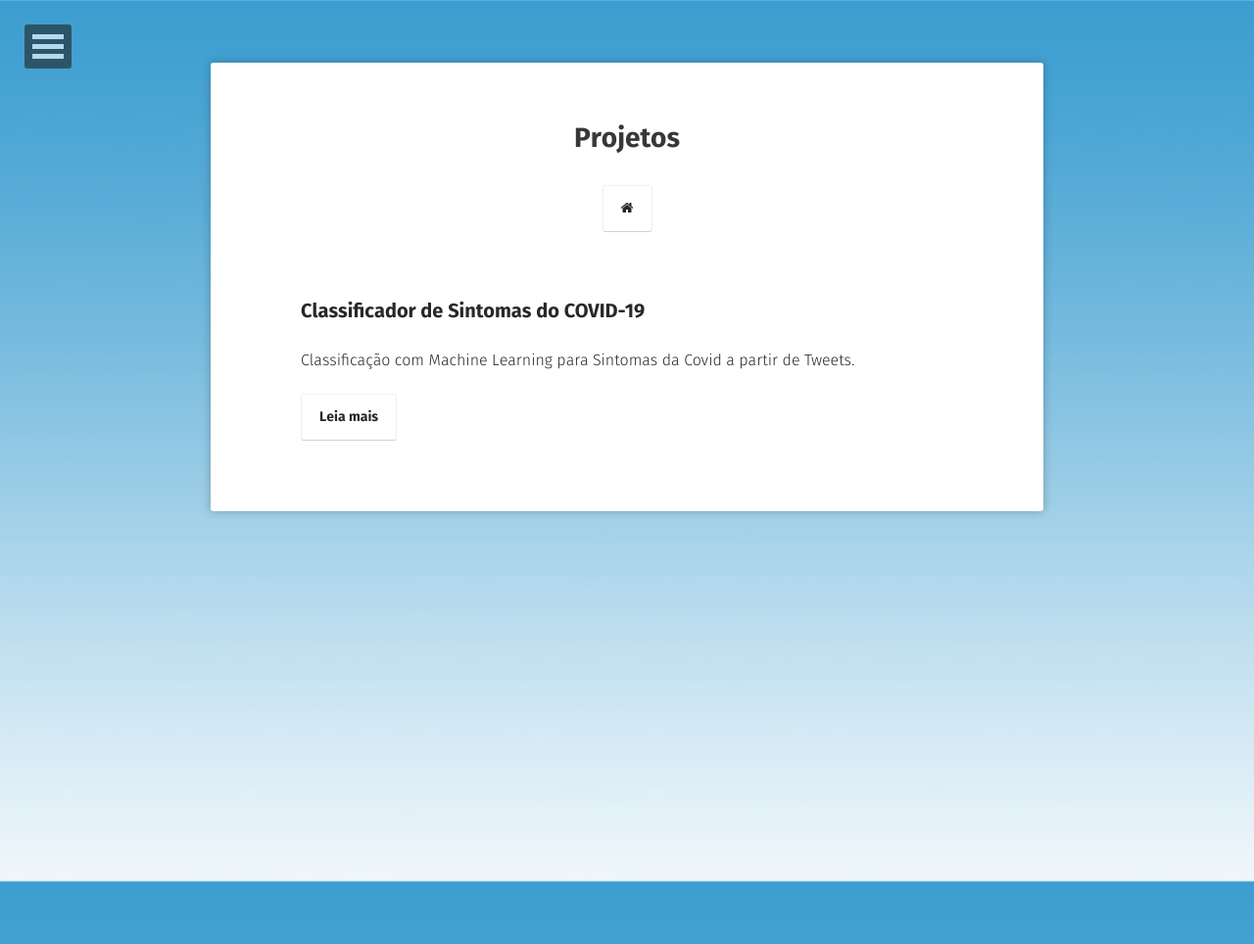
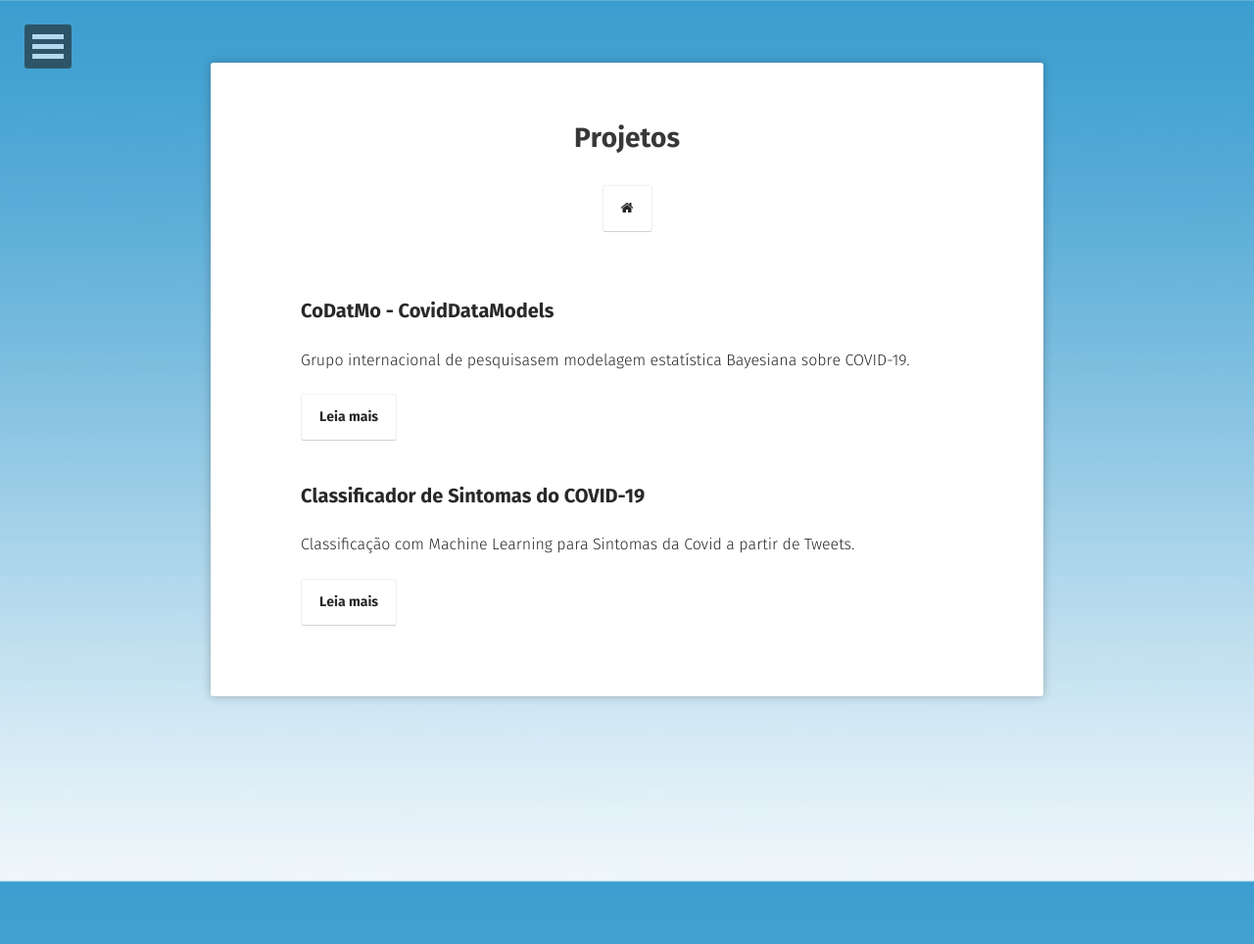
Before and after one commit to LabCidades/LabCidades.github.io, a Jekyll site: the page built from projects/index.md, in a window 1280 px wide. Shown: the whole page at 98% size. Built offline with Jekyll 4.4.1, drawn with Linux system fonts in a browser that asks for light colours; some web fonts are replaced; part of the change alters nothing that is shown.

Commit message:
post codatmo

```diff
--- a/_config.yml
+++ b/_config.yml
@@ -8,7 +8,8 @@ logo:               'assets/img/logo1_labcidades.png'
 background:         'assets/img/blue_white_bckgrnd.jpg'
 tiled_bg:           false   # Set this true if you want to tile your background image, otherwise it will be covered
 locale:             pt_BR
-url:                https://labcidades.github.io #http://127.0.0.1:4000
+#url:               http://127.0.0.1:4000
+url:                https://labcidades.github.io
 
 # Jekyll
 permalink:          /:title/
--- /dev/null
+++ b/_posts/2021-09-15-codatmo.md
@@ -0,0 +1,36 @@
+---
+layout: post
+title:  "CoDatMo - CovidDataModels"
+date:   2021-09-15
+excerpt: "Grupo internacional de pesquisasem modelagem estatística Bayesiana sobre COVID-19."
+project: true
+tag:
+- Covid
+- Bayes
+- Machine Learning
+comments: true
+---
+
+# Co-DatMo
+
+Grupo internacional de pesquisasem modelagem estatística Bayesiana sobre COVID-19,**CovidDataModels** (CoDatMo), liderado pela **Columbia University** e custeado pela **National Science Foundation** (NSF) RAPID grant 2055251 em parceria com a **University of Liverpool** e **Universidade Nove de Julho** (UNINOVE)
+
+
+## Gestão do projeto
+
+O projeto possui parceria internacional da **UNINOVE** com **Columbia University** e **University of Liverpool** pelo consórcio **CoDatMo**. Cada instituição é independente para realizar suas próprias pesquisas e inovações tecnológicas, porém na prática o CoDatMo é um consórcio colaborativo e transparente.
+O consórcio CoDatMo possui custeio internacional tanto nos EUA (por meio do grant da NSF) quanto no Reino Unido (por meio do *grant* da *COVID-19 Task Force*), portanto deve reportar periodicamente suas atividades. As reuniões do consórcio CoDatMo ocorrem semanalmente entre todos os integrantes e instituições parceiras.
+Todos os modelos e produtos oriundos do projeto são divulgados em repositórios abertos (preferencialmente no GitHub) por meio da organização CoDatMo7.  Adicionalmente, as publicações científicas e tecnológicas oriundas do CoDatMo serão feitas de maneira colaborativa em periódicos de impacto e relevância.
+Sobre os produtos tecnológicos, estes serão registrados em formato *open access*.A intenção é possuir uma boa documentação para poderem serem usados diretamente na solução de problemas de empresas produtoras de bens ou na prestação de serviços à população visando o bem-estar social.
+
+Este projeto também propõem a formação de recursos humanos para todas as tecnologias e ferramentas usadas e oriundas do projeto. Serão realizadas disciplinas e workshops gratuitos, tanto online quanto presenciais, para a capacitação de pesquisadores, alunos e demais interessados nas técnicas de modelagem Bayesiana,coleta de *tweets*, e classificador de *machine learning*.
+
+### Potencial do projeto para ações de empreendedorismo inovador
+
+O projeto possui alto potencial de empreendedorismo inovador. Serão envolvidos diversos alunos de graduação, iniciação científica (IC), mestrado e doutorado.
+
+Atualmente, na UNINOVE, o projeto envolve 6 alunos de IC, 3 alunos de mes-trado, 1 aluno de doutorado e 3 professores permanentes (incluindo o proponente).Em Columbia University e University of Liverpool, estão envolvidos um total de 15 alunos, pesquisadores e professores.
+
+Este ecossistema de colaboração por meio do consórcio CoDatMo permite a possibilidade de criação de diversas *spin-offs* e *start-ups*. O empreendedorismo inovador gerado pelo projeto pode ser aplicado na área de *E-government* uma vez que é altamente tecnológico, agregando dados de redes sociais com modelagem estatística e *machine learning* para fins de apoio à tomada de decisão e apoio à formulação de políticas públicas no enfrentamento de diferentes crises (não somente COVID-19).
+
+Para mais informações, veja o [**site**](https://codatmo.github.io) do projeto.
```
